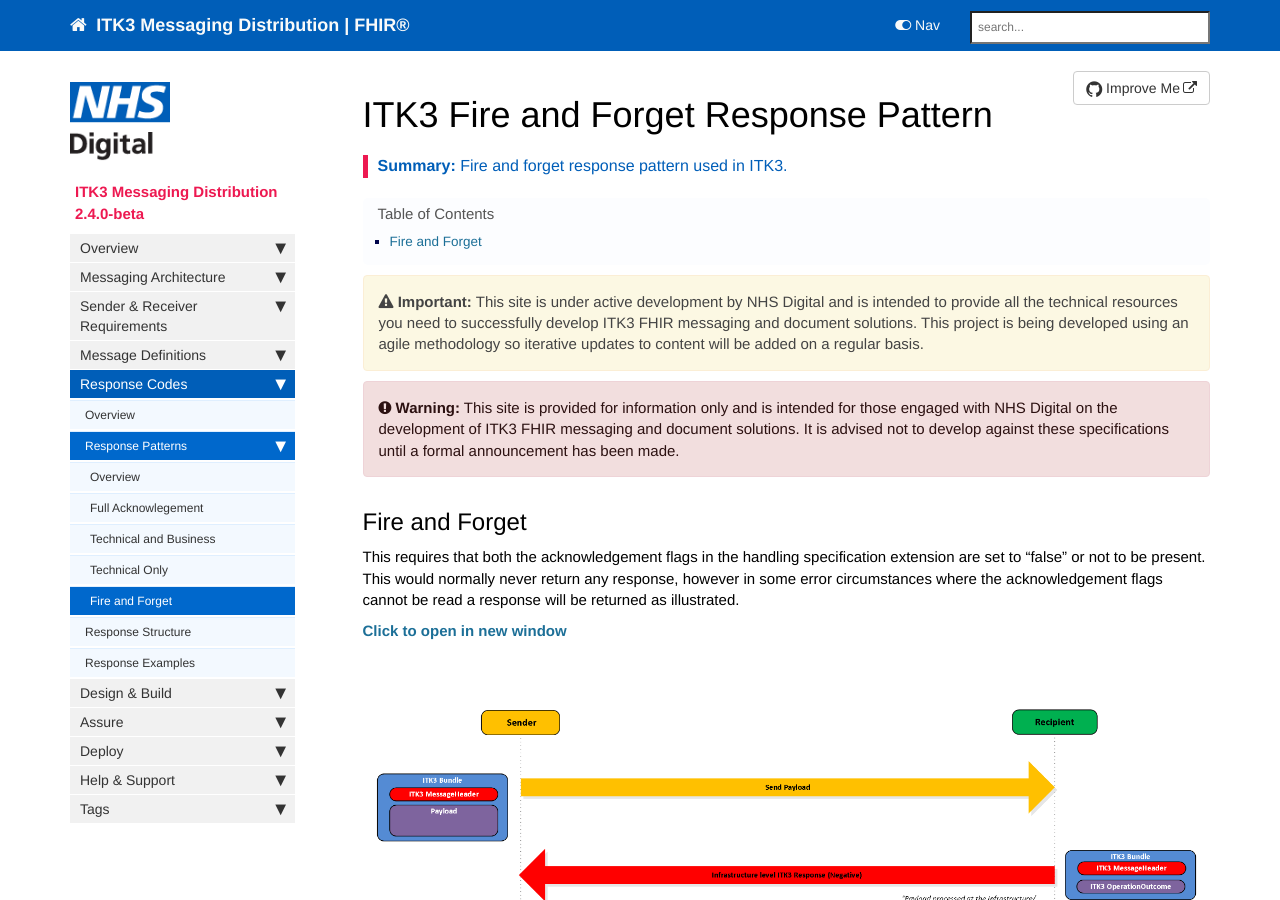
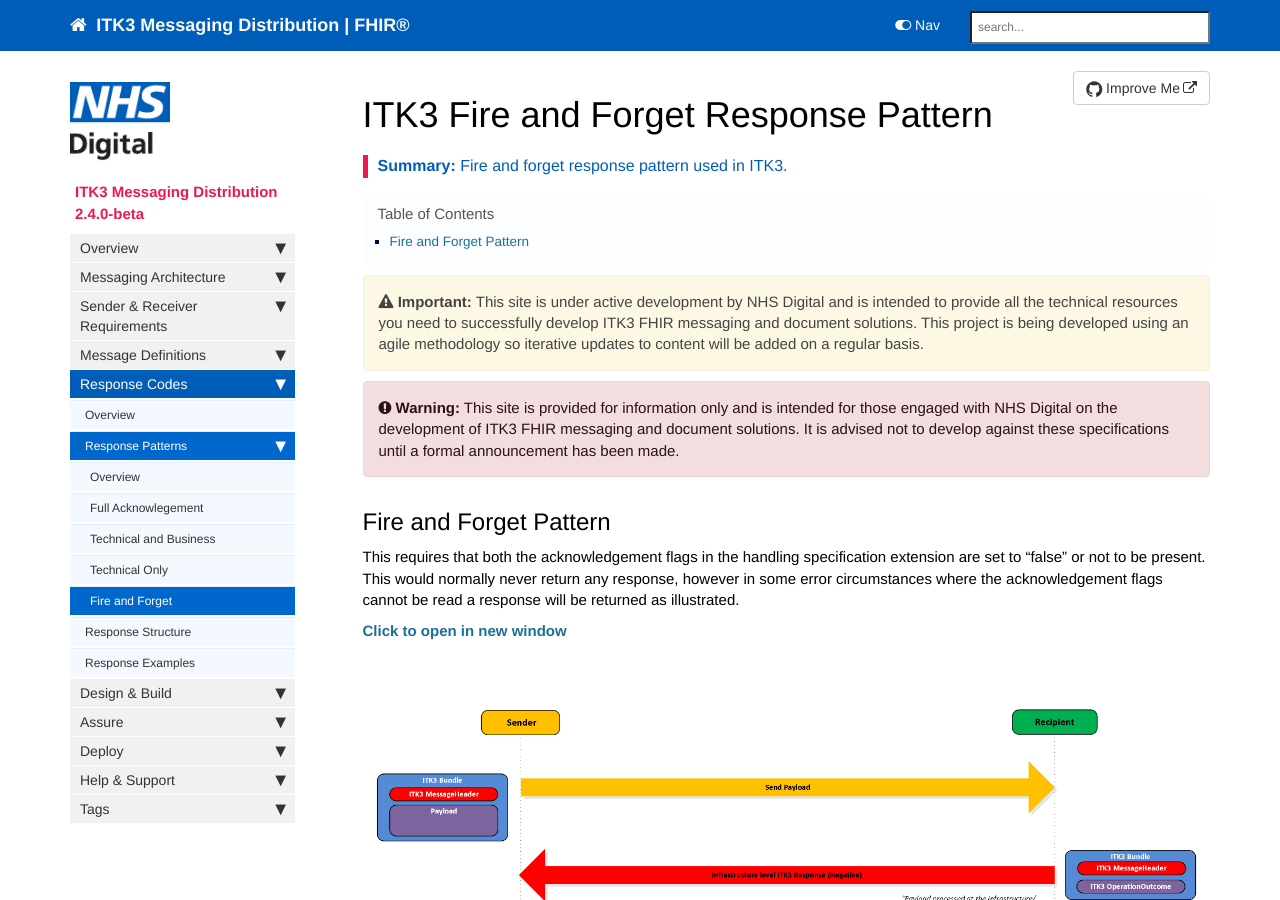
Before and after one commit to nhsconnect/ITK3-Messaging-Distribution, a Jekyll site: the page built from pages/explore/explore_response_patterns_4.md, in a window 1280 px wide and 900 px high. Built offline with Jekyll 4.4.1, drawn with Linux system fonts in a browser that asks for light colours; nearby versions of some CDN libraries; comment, search, counter and statistics services are not loaded.

```diff
--- a/pages/explore/explore_response_patterns_4.md
+++ b/pages/explore/explore_response_patterns_4.md
@@ -9,7 +9,7 @@ summary: "Fire and forget response pattern used in ITK3."
 
 {% include custom/search.warnbanner.html %}
 
-## Fire and Forget ##
+## Fire and Forget Pattern ##
 
 This requires that both the acknowledgement flags in the handling specification extension are set to "false" or not to be present. This would normally never return any response, however in some error circumstances where the acknowledgement flags cannot be read a response will be returned as illustrated.
 
```
